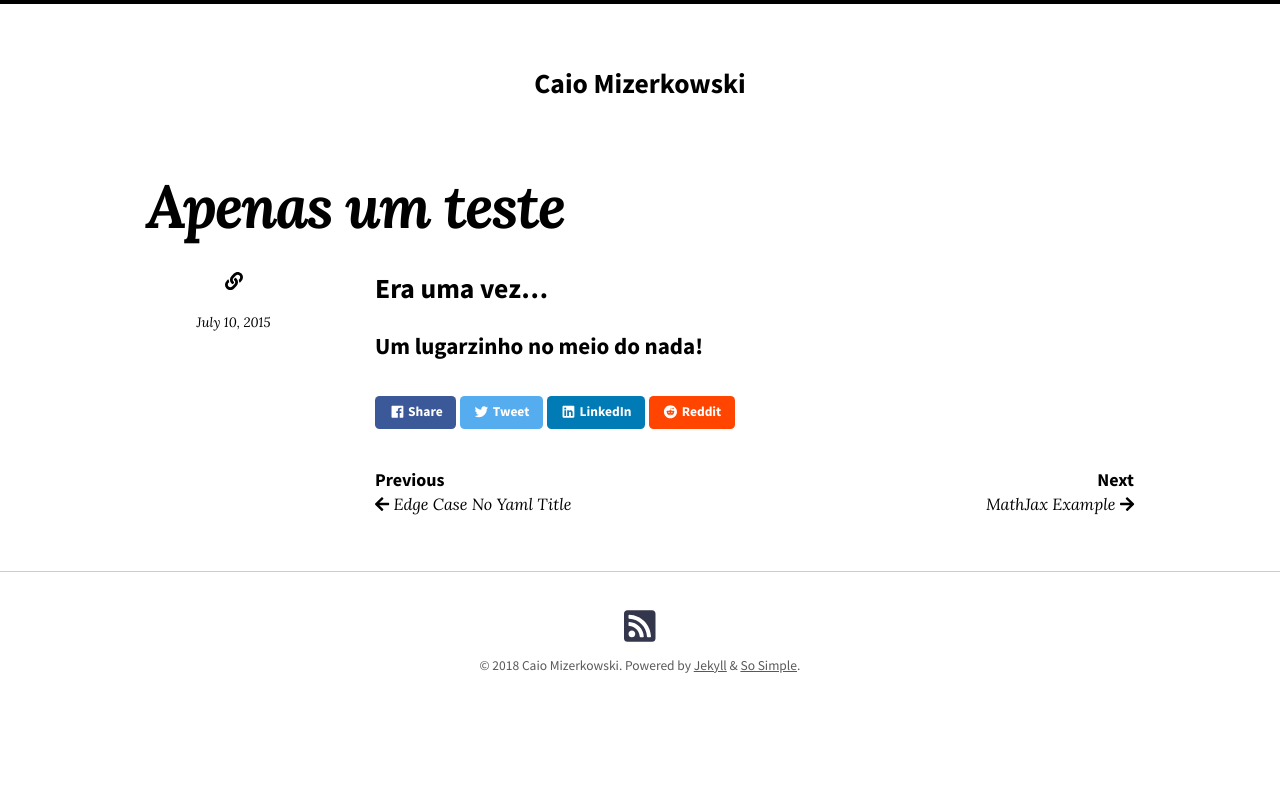
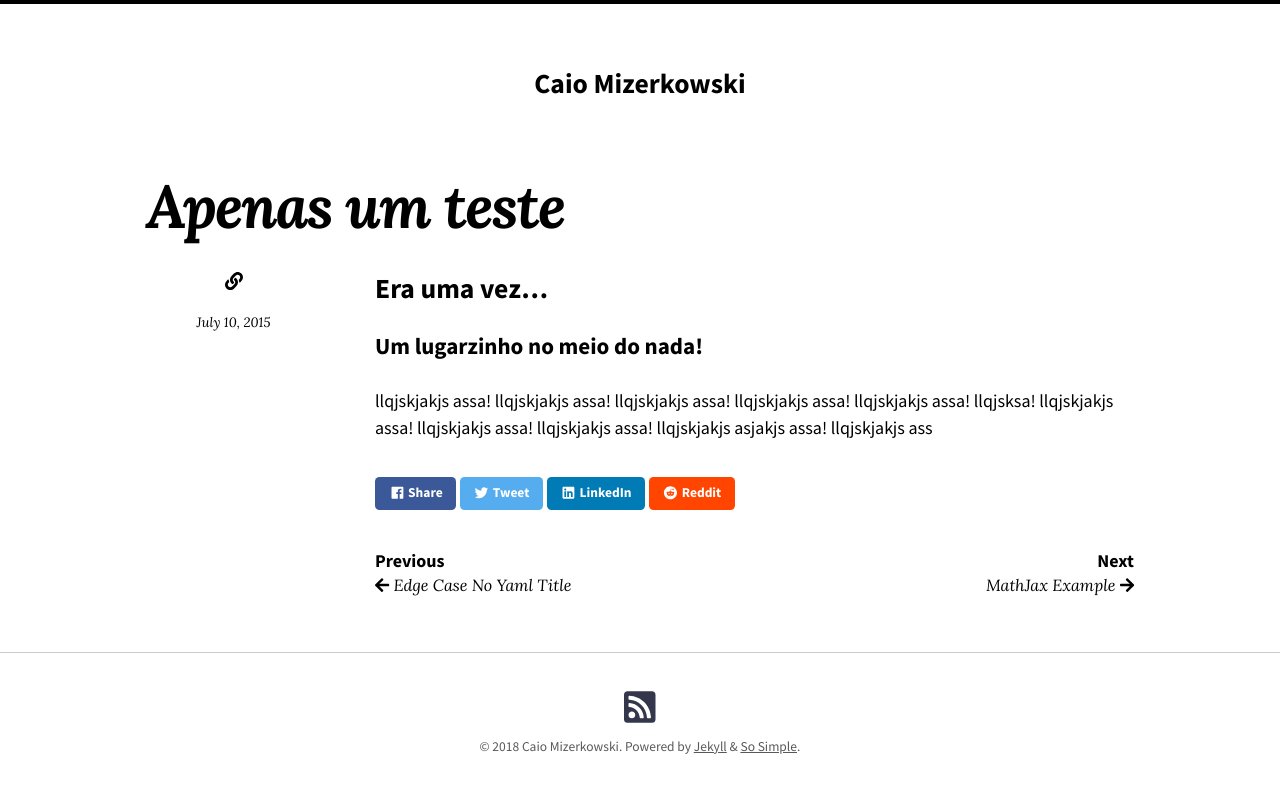
Before and after one commit to CaioMizerkowski/CaioMizerkowski.github.io, a Jekyll site: the page built from _posts/2015-07-10-teste.md, in a window 1280 px wide. Shown: the top 793 px of the page. Built offline with Jekyll 4.4.1, drawn with Linux system fonts in a browser that asks for light colours; nearby versions of some CDN libraries.

Commit message:
Update 2015-07-10-teste.md

```diff
--- a/_posts/2015-07-10-teste.md
+++ b/_posts/2015-07-10-teste.md
@@ -5,3 +5,14 @@ date: 2015-07-10 05:08:50 -0700
 
 ## Era uma vez...
 ### Um lugarzinho no meio do nada!
+llqjskjakjs assa!
+llqjskjakjs assa!
+llqjskjakjs assa!
+llqjskjakjs assa!
+llqjskjakjs assa!
+llqjsksa!
+llqjskjakjs assa!
+llqjskjakjs assa!
+llqjskjakjs assa!
+llqjskjakjs asjakjs assa!
+llqjskjakjs ass
```
